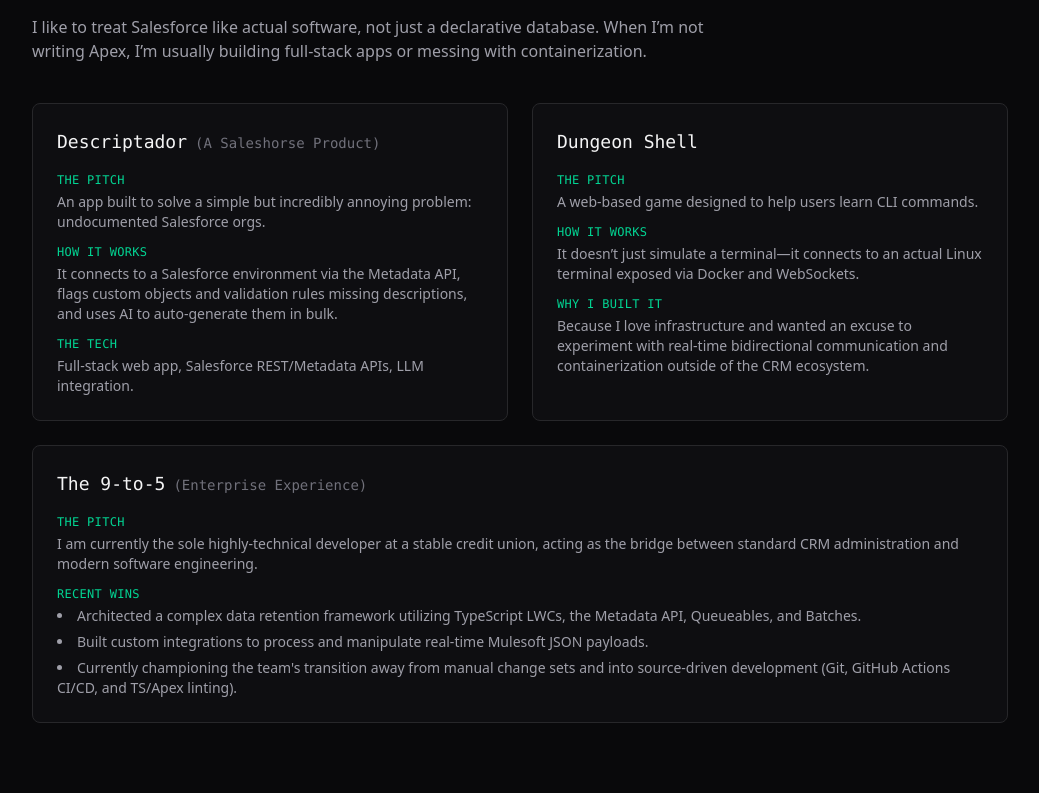
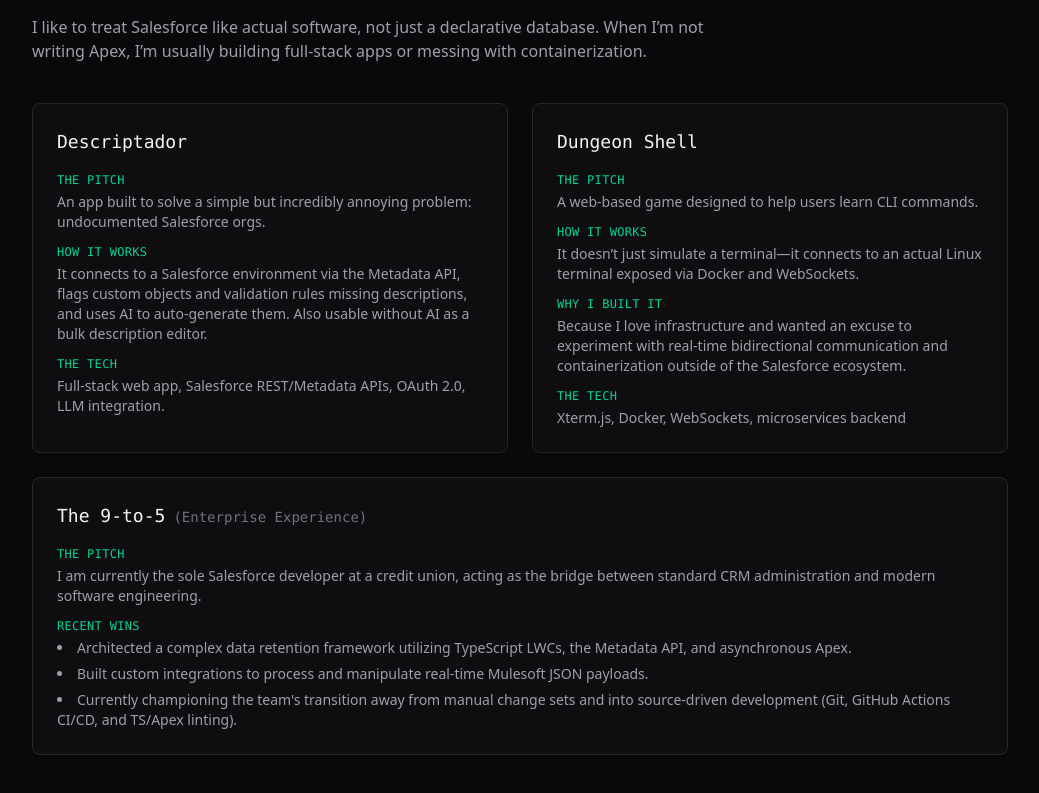
Before and after one commit to selkasse/sharif-gg, a React (Vite) app: page / in a window 1280 px wide. Shown: the part 649-1442 px from the top of the page, without its empty margins (120-1159 px from the left). Built offline with nearby package versions, Linux system fonts and the light colour scheme.

Commit message:
update wording

```diff
--- a/src/components/Projects.tsx
+++ b/src/components/Projects.tsx
@@ -1,4 +1,4 @@
-import ProjectCard from './ProjectCard'
+import ProjectCard from "./ProjectCard";
 
 function Projects() {
   return (
@@ -10,27 +10,27 @@
         Portfolio &amp; Projects
       </h2>
       <p className="mt-4 max-w-2xl text-zinc-400">
-        I like to treat Salesforce like actual software, not just a
-        declarative database. When I’m not writing Apex, I’m usually building
-        full-stack apps or messing with containerization.
+        I like to treat Salesforce like actual software, not just a declarative
+        database. When I’m not writing Apex, I’m usually building full-stack
+        apps or messing with containerization.
       </p>
 
       <div className="mt-10 grid gap-6 md:grid-cols-2">
         <ProjectCard
           title="Descriptador"
-          meta="(A Saleshorse Product)"
+          // meta="(A Saleshorse Product)"
           fields={[
             {
-              label: 'The Pitch',
-              text: 'An app built to solve a simple but incredibly annoying problem: undocumented Salesforce orgs.',
+              label: "The Pitch",
+              text: "An app built to solve a simple but incredibly annoying problem: undocumented Salesforce orgs.",
             },
             {
-              label: 'How it works',
-              text: 'It connects to a Salesforce environment via the Metadata API, flags custom objects and validation rules missing descriptions, and uses AI to auto-generate them in bulk.',
+              label: "How it works",
+              text: "It connects to a Salesforce environment via the Metadata API, flags custom objects and validation rules missing descriptions, and uses AI to auto-generate them. Also usable without AI as a bulk description editor.",
             },
             {
-              label: 'The Tech',
-              text: 'Full-stack web app, Salesforce REST/Metadata APIs, LLM integration.',
+              label: "The Tech",
+              text: "Full-stack web app, Salesforce REST/Metadata APIs, OAuth 2.0, LLM integration.",
             },
           ]}
         />
@@ -39,16 +39,20 @@
           title="Dungeon Shell"
           fields={[
             {
-              label: 'The Pitch',
-              text: 'A web-based game designed to help users learn CLI commands.',
+              label: "The Pitch",
+              text: "A web-based game designed to help users learn CLI commands.",
             },
             {
-              label: 'How it works',
-              text: 'It doesn’t just simulate a terminal—it connects to an actual Linux terminal exposed via Docker and WebSockets.',
+              label: "How it works",
+              text: "It doesn’t just simulate a terminal—it connects to an actual Linux terminal exposed via Docker and WebSockets.",
             },
             {
-              label: 'Why I built it',
-              text: 'Because I love infrastructure and wanted an excuse to experiment with real-time bidirectional communication and containerization outside of the CRM ecosystem.',
+              label: "Why I built it",
+              text: "Because I love infrastructure and wanted an excuse to experiment with real-time bidirectional communication and containerization outside of the Salesforce ecosystem.",
+            },
+            {
+              label: "The Tech",
+              text: "Xterm.js, Docker, WebSockets, microservices backend",
             },
           ]}
         />
@@ -60,14 +64,14 @@
           meta="(Enterprise Experience)"
           fields={[
             {
-              label: 'The Pitch',
-              text: 'I am currently the sole highly-technical developer at a stable credit union, acting as the bridge between standard CRM administration and modern software engineering.',
+              label: "The Pitch",
+              text: "I am currently the sole Salesforce developer at a credit union, acting as the bridge between standard CRM administration and modern software engineering.",
             },
             {
-              label: 'Recent Wins',
+              label: "Recent Wins",
               list: [
-                'Architected a complex data retention framework utilizing TypeScript LWCs, the Metadata API, Queueables, and Batches.',
-                'Built custom integrations to process and manipulate real-time Mulesoft JSON payloads.',
+                "Architected a complex data retention framework utilizing TypeScript LWCs, the Metadata API, and asynchronous Apex.",
+                "Built custom integrations to process and manipulate real-time Mulesoft JSON payloads.",
                 "Currently championing the team's transition away from manual change sets and into source-driven development (Git, GitHub Actions CI/CD, and TS/Apex linting).",
               ],
             },
@@ -75,7 +79,7 @@
         />
       </div>
     </section>
-  )
+  );
 }
 
-export default Projects
+export default Projects;
```
Also changed, not shown: 1 other file (tests, documents, lock files or other folders).
